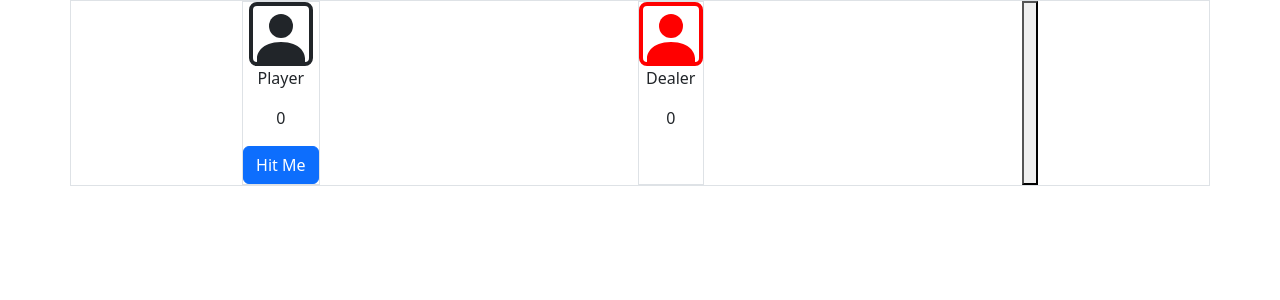
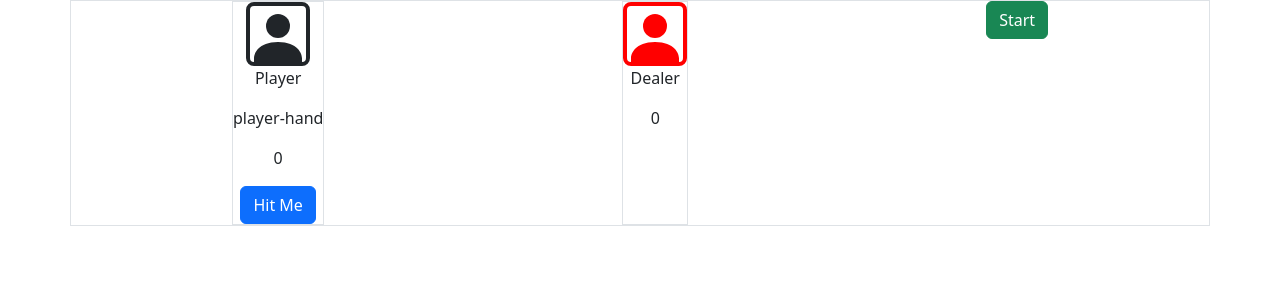
Before and after one commit to BrendanWagoner/Blackjack-Royale, a Flask app: page / in a window 1280 px wide. Shown: the top 300 px of the page. Run offline with Flask 3, Linux system fonts and the light colour scheme.

Commit message:
continued work no frontend and js

```diff
--- a/flask_app/static/game.js
+++ b/flask_app/static/js/game.js
@@ -3,8 +3,7 @@ var gameDeck = new Deck();
 
 function startGame(){
     gameDeck.shuffle();
-    gameDeck.draw(playerOne.hand, 2)
-    playerOne.show_hand()
+    playerOne.hit(gameDeck).hit(gameDeck).show_hand()
 }
 
 // TODO SHOW WHAT CARDS ARE IN MY HAND ON PAGE
--- a/flask_app/static/player.js
+++ b/flask_app/static/js/player.js
@@ -22,7 +22,10 @@ class Player {
 
     hit(deck){
         deck.draw(this.hand, 1)
-        console.log(this.hand[this.hand.length-1].card_info())
+        // how to add column class to div and add card info
+        var newCard = document.createElement('div')
+        newCard.innerText = this.hand[this.hand.length-1].card_info()
+        document.getElementById('player-hand').appendChild(newCard)
         this.update_total()
 
         return this
@@ -35,9 +38,10 @@ class Player {
             if(this.hand[i].string_val === 'Ace'){
                 this.ace_logic(this.hand[i])
             }
-            this.total += this.hand.point_val
+            this.total += this.hand[i].point_val
         }
-
+        console.log(this.total)
+        document.getElementById('player-total').innerText = this.total
         return this
     }
 
--- a/flask_app/templates/table.html
+++ b/flask_app/templates/table.html
@@ -5,19 +5,24 @@
     <meta name="viewport" content="width=device-width, initial-scale=1.0">
     <title>At the Table...</title>
     <link rel="stylesheet" href="https://cdn.jsdelivr.net/npm/bootstrap@5.3.0-alpha3/dist/css/bootstrap.min.css">
-    <script src="{{url_for('static', filename='card.js')}}"></script>
-    <script src="{{url_for('static', filename='deck.js')}}"></script>
-    <script src="{{url_for('static', filename='player.js')}}"></script>
-    <script src="{{url_for('static', filename='game.js')}}"></script>
+    <script src="{{url_for('static', filename='js/card.js')}}"></script>
+    <script src="{{url_for('static', filename='js/deck.js')}}"></script>
+    <script src="{{url_for('static', filename='js/player.js')}}"></script>
+    <script src="{{url_for('static', filename='js/game.js')}}"></script>
 </head>
 <body>
     <div class="container border d-flex justify-content-around">
         <div class="d-flex flex-column align-items-center border" id="player-container">
-            <svg xmlns="http://www.w3.org/2000/svg" width="64" height="64" fill="currentColor" class="bi bi-person-square" viewBox="0 0 16 16">
-                <path d="M11 6a3 3 0 1 1-6 0 3 3 0 0 1 6 0z"/>
-                <path d="M2 0a2 2 0 0 0-2 2v12a2 2 0 0 0 2 2h12a2 2 0 0 0 2-2V2a2 2 0 0 0-2-2H2zm12 1a1 1 0 0 1 1 1v12a1 1 0 0 1-1 1v-1c0-1-1-4-6-4s-6 3-6 4v1a1 1 0 0 1-1-1V2a1 1 0 0 1 1-1h12z"/>
-            </svg>
+            <div class="row">
+                <svg xmlns="http://www.w3.org/2000/svg" width="64" height="64" fill="currentColor" class="bi bi-person-square" viewBox="0 0 16 16">
+                    <path d="M11 6a3 3 0 1 1-6 0 3 3 0 0 1 6 0z"/>
+                    <path d="M2 0a2 2 0 0 0-2 2v12a2 2 0 0 0 2 2h12a2 2 0 0 0 2-2V2a2 2 0 0 0-2-2H2zm12 1a1 1 0 0 1 1 1v12a1 1 0 0 1-1 1v-1c0-1-1-4-6-4s-6 3-6 4v1a1 1 0 0 1-1-1V2a1 1 0 0 1 1-1h12z"/>
+                </svg>
+            </div>
             <p>Player</p>
+            <div class="row" id="player-hand">
+                <p>player-hand</p>
+            </div>
             <p id="player-total">0</p>
             <button class="btn btn-primary" id="hit" onclick="playerOne.hit(gameDeck)">Hit Me</button>
         </div>
@@ -29,7 +34,9 @@
             <p>Dealer</p>
             <p id="dealer-total">0</p>
         </div>
-        <button onclick="startGame()"></button>
+        <div>
+            <button class="btn btn-success" onclick="startGame()">Start</button>
+        </div>
     </div>
 </body>
 </html>
--- a/server.py
+++ b/server.py
@@ -4,4 +4,4 @@ from flask_app import app
 
 
 if __name__ == '__main__':
-    app.run(debug=True)
+    app.run(debug=True, port=5001)
```
Also changed, not shown: flask_app/static/js/card.js (renamed from flask_app/static/card.js), flask_app/static/js/deck.js (renamed from flask_app/static/deck.js).
